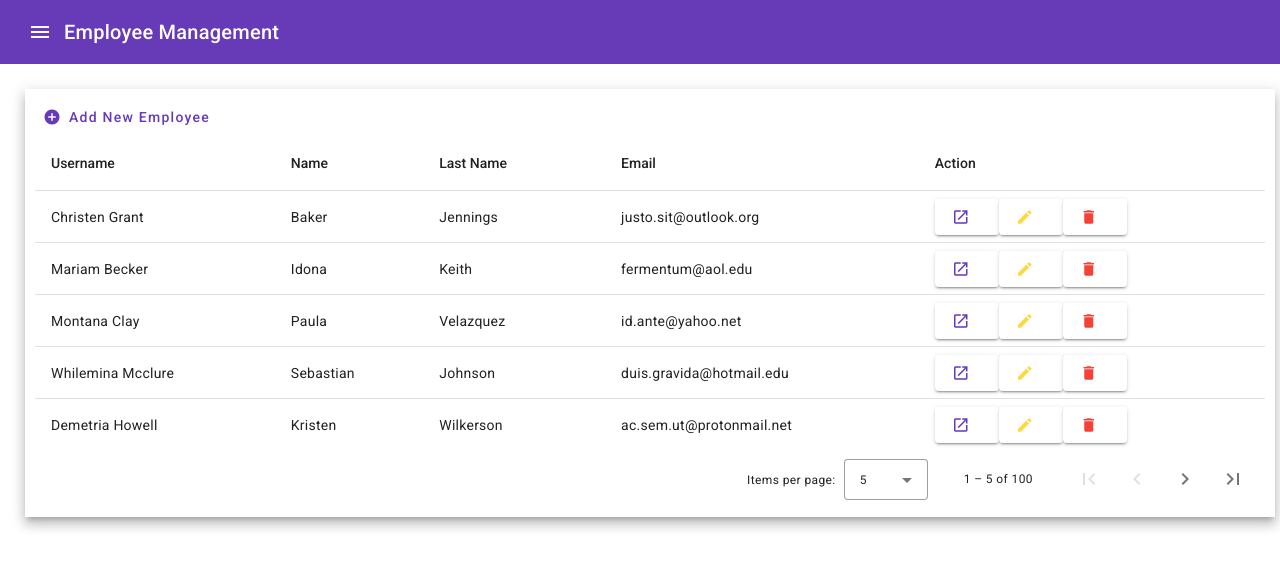
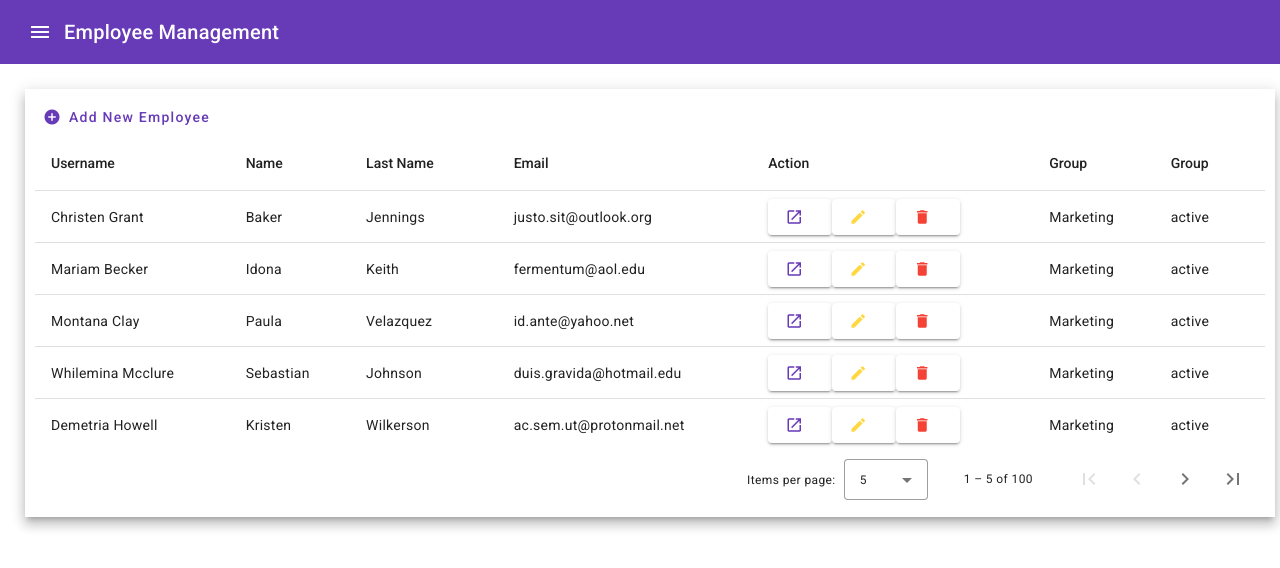
Before and after one commit to trancends/jms-batam-employee-management, an Angular app: page /employee in a window 1280 px wide. Shown: the top 568 px of the page. Built offline with nearby package versions, Linux system fonts and the light colour scheme.

Commit message:
feat: add column for group and status

```diff
--- a/src/app/list-employee/list-employee.component.html
+++ b/src/app/list-employee/list-employee.component.html
@@ -60,6 +60,31 @@
       </th>
       <td mat-cell *matCellDef="let employee">{{ employee.email }}</td>
     </ng-container>
+
+    <ng-container matColumnDef="group">
+      <th
+        mat-header-cell
+        *matHeaderCellDef
+        mat-sort-header
+        sortActionDescription="Sort by Group"
+      >
+        Group
+      </th>
+      <td mat-cell *matCellDef="let employee">{{ employee.group }}</td>
+    </ng-container>
+
+    <ng-container matColumnDef="status">
+      <th
+        mat-header-cell
+        *matHeaderCellDef
+        mat-sort-header
+        sortActionDescription="Sort by Status"
+      >
+        Group
+      </th>
+      <td mat-cell *matCellDef="let employee">{{ employee.status }}</td>
+    </ng-container>
+
     <ng-container matColumnDef="actions">
       <th mat-header-cell *matHeaderCellDef>Action</th>
       <td mat-cell *matCellDef="let employee">
--- a/src/app/list-employee/list-employee.component.ts
+++ b/src/app/list-employee/list-employee.component.ts
@@ -31,8 +31,8 @@ export class ListEmployeeComponent implements AfterViewInit {
     'actions',
     // 'birthDate',
     // 'basicSalary',
-    // 'status',
-    // 'group',
+    'group',
+    'status',
     // 'description',
   ];
   dataSource = new MatTableDataSource<Employee>(EMPLOYEE_DATA);
```
